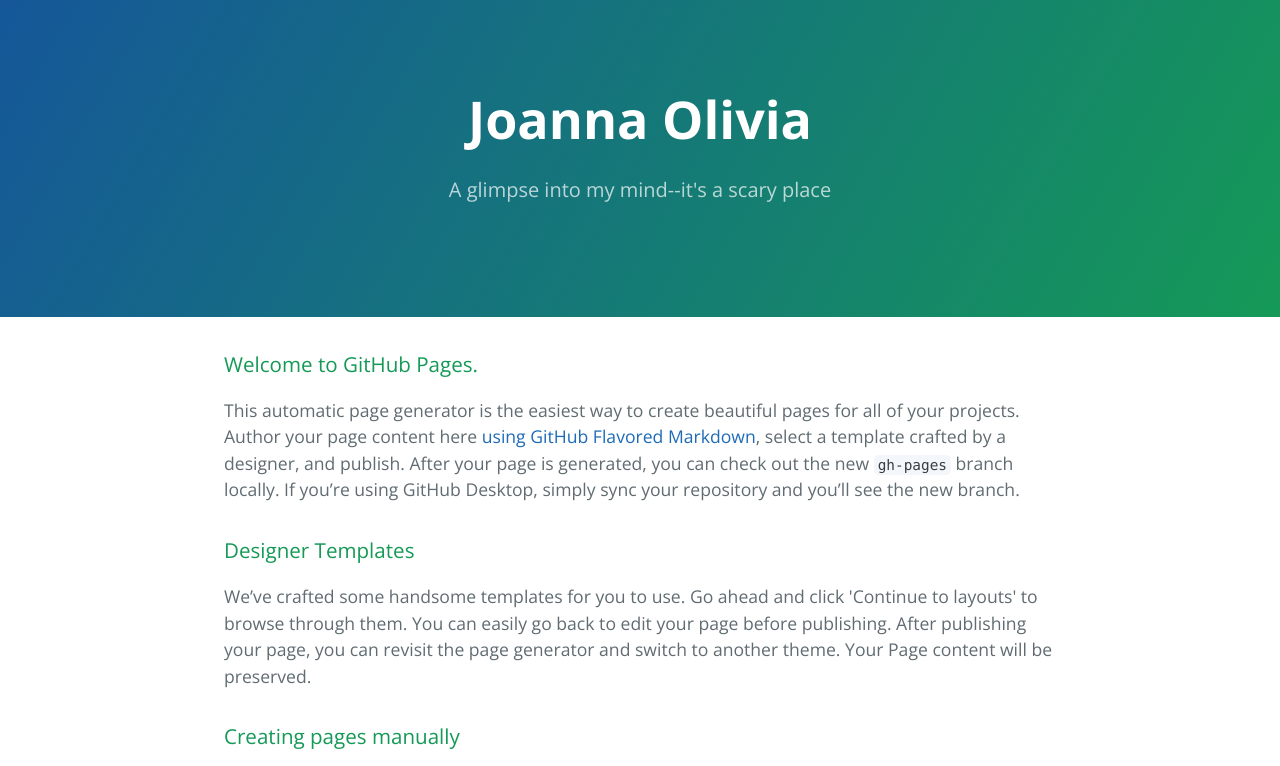
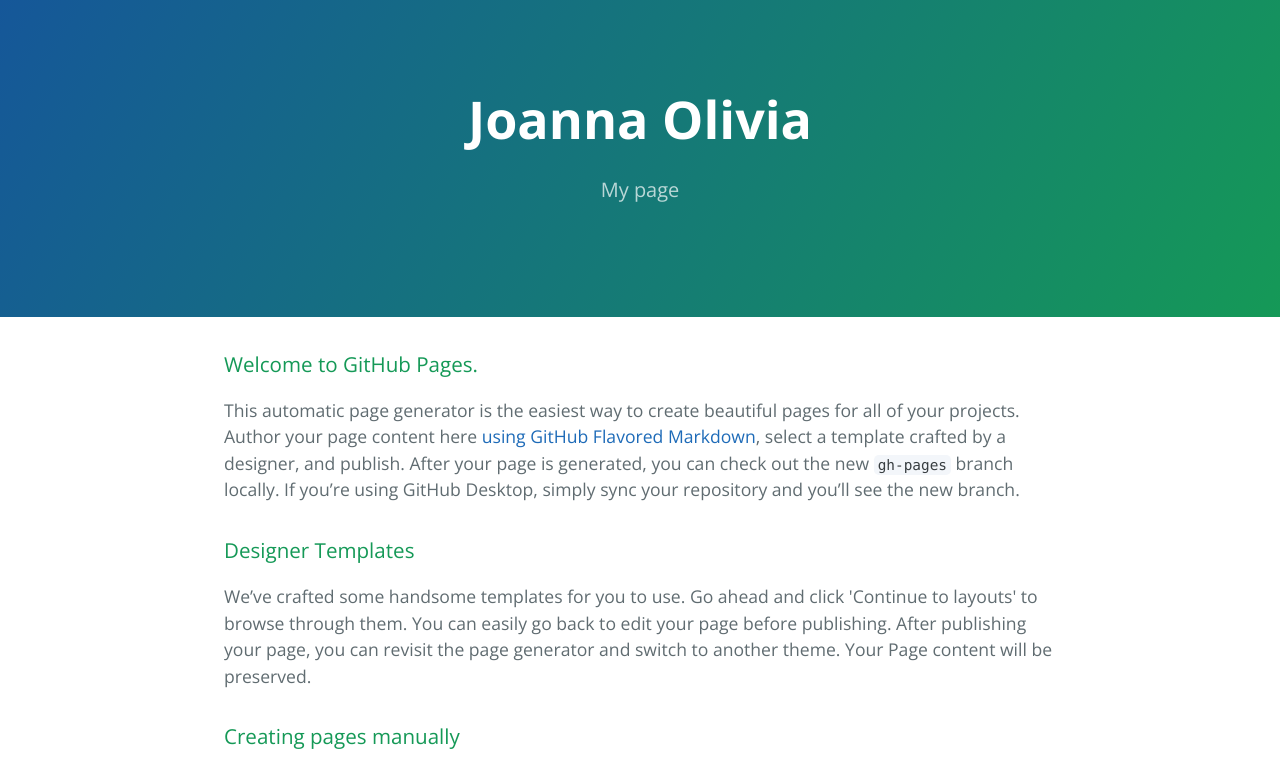
Before and after one commit to joc921/joc921.github.io, a plain HTML site: page index.html in a window 1280 px wide. Shown: the top 766 px of the page. Drawn offline with nearby package versions, Linux system fonts and the light colour scheme.

Commit message:
Update index.html

```diff
--- a/index.html
+++ b/index.html
@@ -12,7 +12,7 @@
   <body>
     <section class="page-header">
       <h1 class="project-name">Joanna Olivia</h1>
-      <h2 class="project-tagline">A glimpse into my mind--it&#39;s a scary place</h2>
+      <h2 class="project-tagline">My page</h2>
     </section>
 
     <section class="main-content">
```
